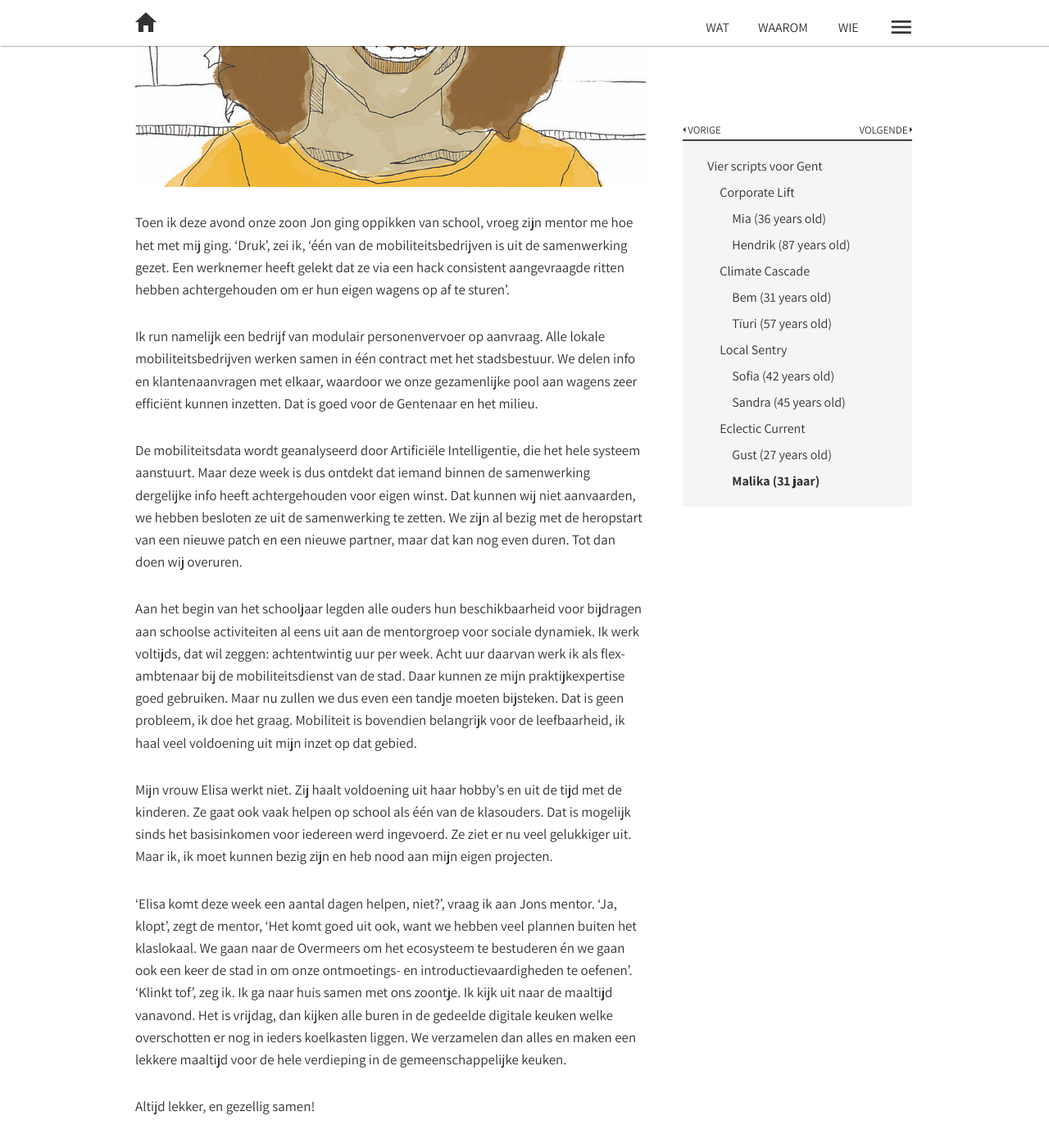
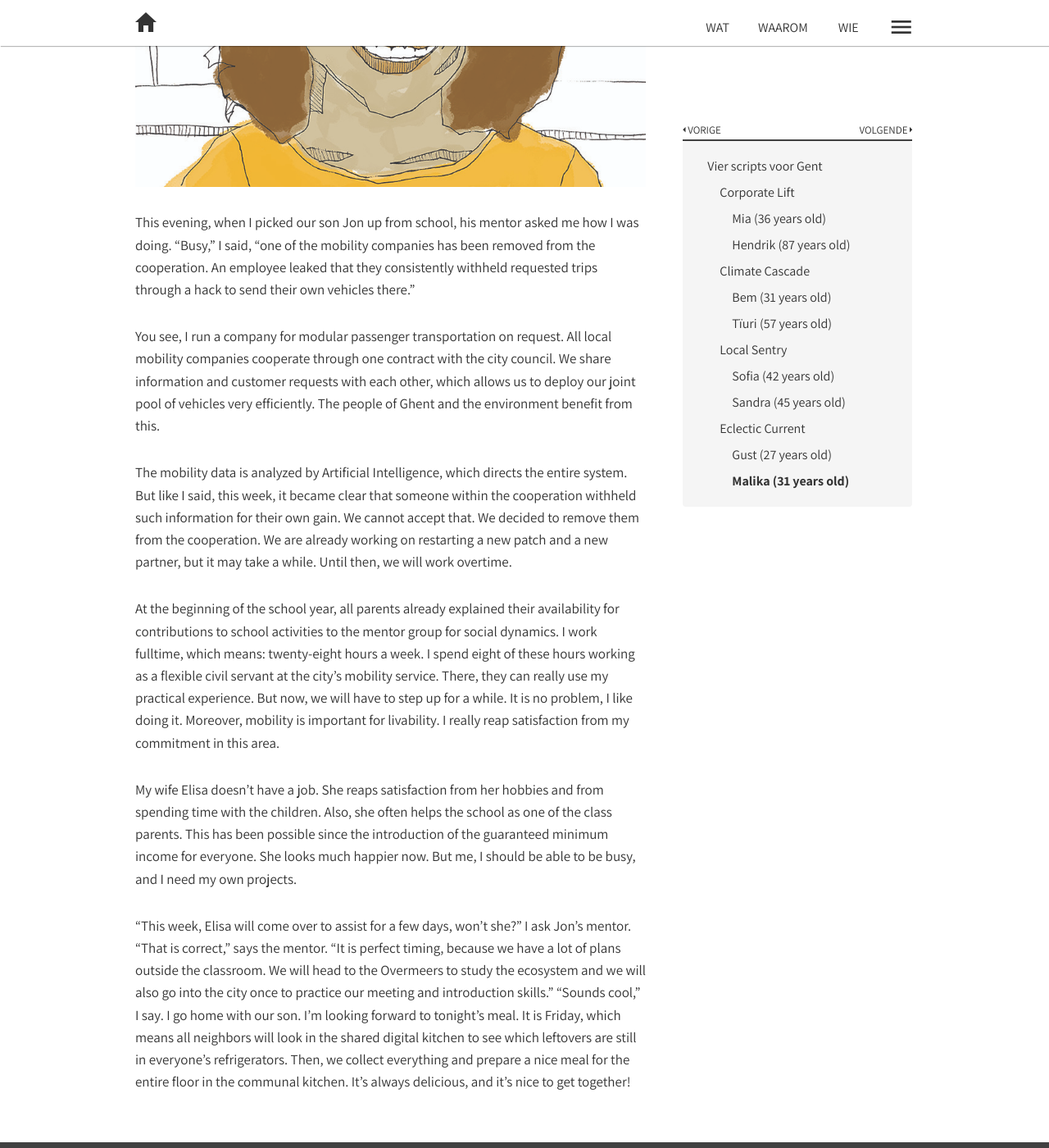
Before and after one commit to lab9k/scripts-voor-gent-2040-en, a Jekyll site: the page built from chapters/chapter-04-part-3.md, in a window 1280 px wide and 1400 px high, scrolled down 554 px. Shown: the whole window at 82% size. Built offline with Jekyll 4.4.1, drawn with Linux system fonts in a browser that asks for light colours; nearby versions of some CDN libraries; some of the changed text lies outside the part shown.

Commit message:
Update chapter-04-part-3.md

```diff
--- a/chapters/chapter-04-part-3.md
+++ b/chapters/chapter-04-part-3.md
@@ -5,27 +5,24 @@ part: 3
 chapter: 4
 ispart: true
 permalink: /eclectische-stroom/malika/
-title: Malika (31 jaar)
+title: Malika (31 years old)
 indentlevel: 3
 ---
 
-## Zaakvoerder mobiliteitsbedrijf ‘Mobifiel’ & flex-ambtenaar Mobiliteit
+## Business manager of mobility company ‘Mobifiel’ & flexible civil servant Mobility
 
 <a href="{{ site.baseurl }}/images/Malika.jpg" data-lightbox="Malika"><img src="{{ site.baseurl }}/images/Malika.jpg"></a>
 
-Toen ik deze avond onze zoon Jon ging oppikken van school, vroeg zijn mentor me hoe het met mij ging.
-‘Druk’, zei ik, ‘één van de mobiliteitsbedrijven is uit de samenwerking gezet. Een werknemer heeft gelekt dat ze via een hack consistent aangevraagde ritten hebben achtergehouden om er hun eigen wagens op af te sturen’.
+This evening, when I picked our son Jon up from school, his mentor asked me how I was doing.
+“Busy,” I said, “one of the mobility companies has been removed from the cooperation. An employee leaked that they consistently withheld requested trips through a hack to send their own vehicles there.”
 
-Ik run namelijk een bedrijf van modulair personenvervoer op aanvraag. Alle lokale mobiliteitsbedrijven werken samen in één contract met het stadsbestuur. We delen info en klantenaanvragen met elkaar, waardoor we onze gezamenlijke pool aan wagens zeer efficiënt kunnen inzetten. Dat is goed voor de Gentenaar en het milieu.
+You see, I run a company for modular passenger transportation on request. All local mobility companies cooperate through one contract with the city council. We share information and customer requests with each other, which allows us to deploy our joint pool of vehicles very efficiently. The people of Ghent and the environment benefit from this.
 
-De mobiliteitsdata wordt geanalyseerd door Artificiële Intelligentie, die het hele systeem aanstuurt. Maar deze week is dus ontdekt dat iemand binnen de samenwerking dergelijke info heeft achtergehouden voor eigen winst. Dat kunnen wij niet aanvaarden, we hebben besloten ze uit de samenwerking te zetten. We zijn al bezig met de heropstart van een nieuwe patch en een nieuwe partner, maar dat kan nog even duren. Tot dan doen wij overuren.
+The mobility data is analyzed by Artificial Intelligence, which directs the entire system. But like I said, this week, it became clear that someone within the cooperation withheld such information for their own gain. We cannot accept that. We decided to remove them from the cooperation. We are already working on restarting a new patch and a new partner, but it may take a while. Until then, we will work overtime.
 
-Aan het begin van het schooljaar legden alle ouders hun beschikbaarheid voor bijdragen aan schoolse activiteiten al eens uit aan de mentorgroep voor sociale dynamiek. Ik werk voltijds, dat wil zeggen: achtentwintig uur per week. Acht uur daarvan werk ik als flex-ambtenaar bij de mobiliteitsdienst van de stad. Daar kunnen ze mijn praktijkexpertise goed gebruiken. Maar nu zullen we dus even een tandje moeten bijsteken. Dat is geen probleem, ik doe het graag. Mobiliteit is bovendien belangrijk voor de leefbaarheid, ik haal veel voldoening uit mijn inzet op dat gebied.
+At the beginning of the school year, all parents already explained their availability for contributions to school activities to the mentor group for social dynamics. I work fulltime, which means: twenty-eight hours a week. I spend eight of these hours working as a flexible civil servant at the city’s mobility service. There, they can really use my practical experience. But now, we will have to step up for a while. It is no problem, I like doing it. Moreover, mobility is important for livability. I really reap satisfaction from my commitment in this area.
 
-Mijn vrouw Elisa werkt niet. Zij haalt voldoening uit haar hobby’s en uit de tijd met de kinderen. Ze gaat ook vaak helpen op school als één van de klasouders. Dat is mogelijk sinds het basisinkomen voor iedereen werd ingevoerd. Ze ziet er nu veel gelukkiger uit. Maar ik, ik moet kunnen bezig zijn en heb nood aan mijn eigen projecten.
+My wife Elisa doesn’t have a job. She reaps satisfaction from her hobbies and from spending time with the children. Also, she often helps the school as one of the class parents. This has been possible since the introduction of the guaranteed minimum income for everyone. She looks much happier now. But me, I should be able to be busy, and I need my own projects.
 
-‘Elisa komt deze week een aantal dagen helpen, niet?’, vraag ik aan Jons mentor.
-‘Ja, klopt’, zegt de mentor, ‘Het komt goed uit ook, want we hebben veel plannen buiten het klaslokaal. We gaan naar de Overmeers om het ecosysteem te bestuderen én we gaan ook een keer de stad in om onze ontmoetings- en introductievaardigheden te oefenen’.
-‘Klinkt tof’, zeg ik. Ik ga naar huis samen met ons zoontje. Ik kijk uit naar de maaltijd vanavond. Het is vrijdag, dan kijken alle buren in de gedeelde digitale keuken welke overschotten er nog in ieders koelkasten liggen. We verzamelen dan alles en maken een lekkere maaltijd voor de hele verdieping in de gemeenschappelijke keuken.
-
-Altijd lekker, en gezellig samen!
+“This week, Elisa will come over to assist for a few days, won’t she?” I ask Jon’s mentor. “That is correct,” says the mentor. “It is perfect timing, because we have a lot of plans outside the classroom. We will head to the Overmeers to study the ecosystem and we will also go into the city once to practice our meeting and introduction skills.”
+“Sounds cool,” I say. I go home with our son. I’m looking forward to tonight’s meal. It is Friday, which means all neighbors will look in the shared digital kitchen to see which leftovers are still in everyone’s refrigerators. Then, we collect everything and prepare a nice meal for the entire floor in the communal kitchen. It’s always delicious, and it’s nice to get together!
```
